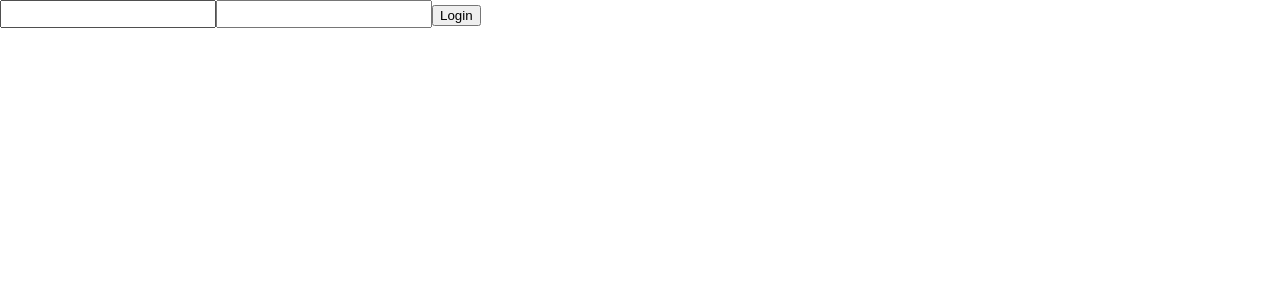
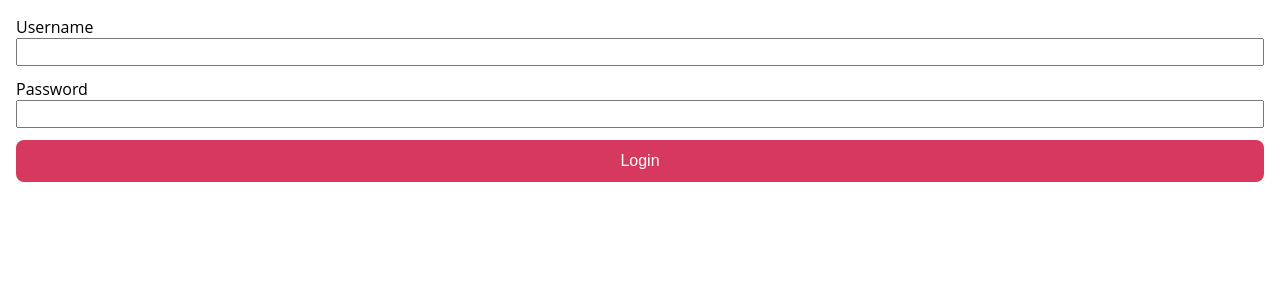
Before and after one commit to kaiheinrich/Projectplace, a React (Create React App) app in the folder frontend/: page /login in a window 1280 px wide. Shown: the top 300 px of the page. Built offline with nearby package versions, Linux system fonts and the light colour scheme.

Commit message:
add login page and user context with axios login request

```diff
--- a/frontend/package.json
+++ b/frontend/package.json
@@ -6,6 +6,7 @@
     "@testing-library/jest-dom": "^5.11.6",
     "@testing-library/react": "^11.1.2",
     "@testing-library/user-event": "^12.2.2",
+    "axios": "^0.21.0",
     "react": "^17.0.1",
     "react-dom": "^17.0.1",
     "react-router-dom": "^5.2.0",
--- a/frontend/src/App.js
+++ b/frontend/src/App.js
@@ -1,12 +1,19 @@
 import React from "react";
 import { Route, Switch } from "react-router-dom";
-import LoginPage from "./components/loginPage/LoginPage";
+import LoginPage from "./loginPage/LoginPage";
+import Success from "./loginPage/Success";
+import UserContextProvider from "./contexts/UserContextProvider";
 
 function App() {
   return (
-    <Switch>
-        <Route path="/login" component={LoginPage}/>
-    </Switch>
+      <UserContextProvider>
+        <div>
+        <Switch>
+            <Route path="/login" component={LoginPage}/>
+            <Route path="/success" component={Success}/>
+        </Switch>
+        </div>
+      </UserContextProvider>
   );
 }
 
--- a/frontend/src/GlobalStyle.js
+++ b/frontend/src/GlobalStyle.js
@@ -4,10 +4,10 @@ export default createGlobalStyle`
 
 :root {
 
-   --greyish-yellow: f8efd4;
-   --brown: edc988;
-   --red: d7385e;
-   --black: 132743;
+   --greyish-yellow: #f8efd4;
+   --brown: #edc988;
+   --red: #d7385e;
+   --black: #132743;
 
    --size-xs: 4px;
    --size-s: 8px;
--- /dev/null
+++ b/frontend/src/contexts/ProfileContext.js
@@ -0,0 +1,5 @@
+import { createContext } from "react";
+
+const ProfileContext = createContext({});
+
+export default ProfileContext;
--- /dev/null
+++ b/frontend/src/contexts/ProfileContextProvider.js
@@ -0,0 +1 @@
+import React from "react";
--- /dev/null
+++ b/frontend/src/contexts/UserContext.js
@@ -0,0 +1,5 @@
+import { createContext } from "react";
+
+const UserContext = createContext({});
+
+export default UserContext;
--- /dev/null
+++ b/frontend/src/contexts/UserContextProvider.js
@@ -0,0 +1,15 @@
+import React, {useState} from "react";
+import UserContext from "./UserContext";
+import axios from "axios";
+
+export default function UserContextProvider({children}) {
+
+    const [token, setToken] = useState("");
+
+    const postLogin = (credentials) =>
+        axios
+            .post("/auth/login", credentials)
+            .then(response => setToken(response.data));
+
+    return <UserContext.Provider value={{token, postLogin}}>{children}</UserContext.Provider>;
+}
--- a/frontend/src/components/loginPage/LoginPage.js
+++ b/frontend/src/loginPage/LoginPage.js
@@ -1,4 +1,7 @@
-import React, {useState} from "react";
+import React, {useContext, useState} from "react";
+import styled from "styled-components/macro";
+import UserContext from "../contexts/UserContext";
+import { useHistory } from "react-router-dom";
 
 const initialCredentials = {
     username: "",
@@ -8,13 +11,17 @@ const initialCredentials = {
 export default function LoginPage() {
 
     const [credentials, setCredentials] = useState(initialCredentials);
+    const {postLogin} = useContext(UserContext);
+    const history = useHistory();
+    const [error, setError] = useState("");
 
     return(
         <>
             <header title="Login"/>
             <main>
-                <form onSubmit={handleSubmit}>
+                <Form onSubmit={handleSubmit}>
                     <label>
+                        Username
                         <input
                             name="username"
                             value={credentials.username}
@@ -23,6 +30,7 @@ export default function LoginPage() {
                         />
                     </label>
                     <label>
+                        Password
                         <input
                             name="password"
                             value={credentials.password}
@@ -31,16 +39,39 @@ export default function LoginPage() {
                         />
                     </label>
                     <button>Login</button>
-                </form>
+                </Form>
+                {error && <div>{error}</div>}
             </main>
         </>
     );
 
     function handleSubmit(event) {
         event.preventDefault();
+        postLogin(credentials).then(() => history.push("/success")).catch(() => setError("Invalid credentials!"));
     }
 
     function handleChange(event) {
         setCredentials({...credentials, [event.target.name]: event.target.value})
     }
 }
+
+const Form = styled.form`
+  padding: var(--size-l);
+  display: grid;
+  grid-auto-rows: min-content;
+  gap: var(--size-m);
+
+  input {
+    display: block;
+    width: 100%;
+  }
+
+  button {
+    padding: var(--size-m);
+    border: none;
+    background: var(--red);
+    color: white;
+    border-radius: var(--size-s);
+    font-size: 1em;
+  }
+`
--- /dev/null
+++ b/frontend/src/loginPage/Success.js
@@ -0,0 +1,5 @@
+import React from "react";
+
+export default function Success() {
+    return <div>Success!</div>;
+}
```
Also changed, not shown: frontend/src/service/ProfileService.js (added, +10 -0 lines), 1 other file (tests, documents, lock files or other folders).
